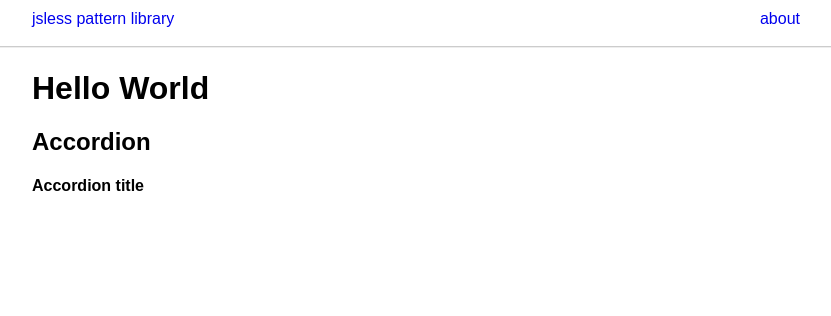
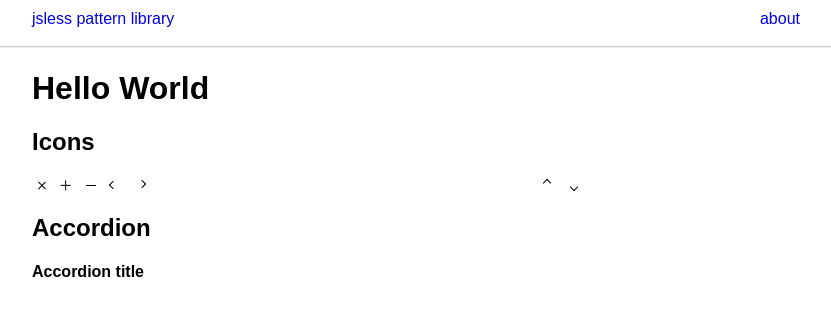
Before and after one commit to harrypujols/jsless, a Jekyll site: the page built from public/index.html, in a window 1280 px wide. Shown: the top 316 px of the page, without its empty margins (224-1055 px from the left). Built offline with Jekyll 4.4.1, drawn with Linux system fonts in a browser that asks for light colours.

Commit message:
CSS only icons

```diff
--- /dev/null
+++ b/public/_includes/icons.html
@@ -0,0 +1,7 @@
+<span class="icon-x"></span>
+<span class="icon-plus"></span>
+<span class="icon-minus"></span>
+<span class="icon-arrow-left"></span>
+<span class="icon-arrow-right"></span>
+<span class="icon-arrow-up"></span>
+<span class="icon-arrow-down"></span>
--- /dev/null
+++ b/public/_sass/_icons.scss
@@ -0,0 +1,78 @@
+%icon-base {
+  position: relative;
+  display: inline-block;
+  width: 10px;
+  height: 10px;
+  margin: 0 5px;
+
+  &:before,
+  &:after {
+    content: "";
+    position: absolute;
+    width: 100%;
+    top: 50%;
+    border-top: 1px solid black;
+  }
+}
+
+.icon-minus,
+%icon-minus {
+  @extend %icon-base;
+}
+
+.icon-x,
+%icon-x {
+  @extend %icon-base;
+
+  &:before {
+    transform: rotate(45deg);
+  }
+
+  &:after {
+    transform: rotate(-45deg);
+  }
+}
+
+.icon-plus,
+%icon-plus {
+  @extend %icon-x;
+  transform: rotate(45deg)
+}
+
+
+.icon-arrow-left,
+%icon-arrow-left {
+  @extend %icon-x;
+
+  &:before {
+    display: none;
+  }
+
+  &:after {
+    width: 5px;
+    height: 5px;
+    top: 2.5px;
+    border-left: 1px solid black;
+  }
+}
+
+.icon-arrow-right,
+%icon-arrow-right {
+  @extend %icon-arrow-left;
+  transform: rotate(180deg)
+}
+
+.icon-arrow-up,
+%icon-arrow-up {
+  @extend %icon-arrow-left;
+  left: 50%;
+  transform: rotate(90deg);
+}
+
+.icon-arrow-down,
+%icon-arrow-down {
+  @extend %icon-arrow-left;
+  top: 50%;
+  left: 50%;
+  transform: rotate(-90deg);
+}
--- a/public/css/main.scss
+++ b/public/css/main.scss
@@ -3,5 +3,6 @@
 @import "settings";
 @import "normalize";
 @import "global";
+@import "icons";
 @import "navbar";
 @import "accordion";
--- a/public/index.html
+++ b/public/index.html
@@ -3,5 +3,8 @@
 ---
 <h1>Hello World</h1>
 
+<h2>Icons</h2>
+{% include icons.html %}
+
 <h2>Accordion</h2>
 {% include accordion.html %}
```
